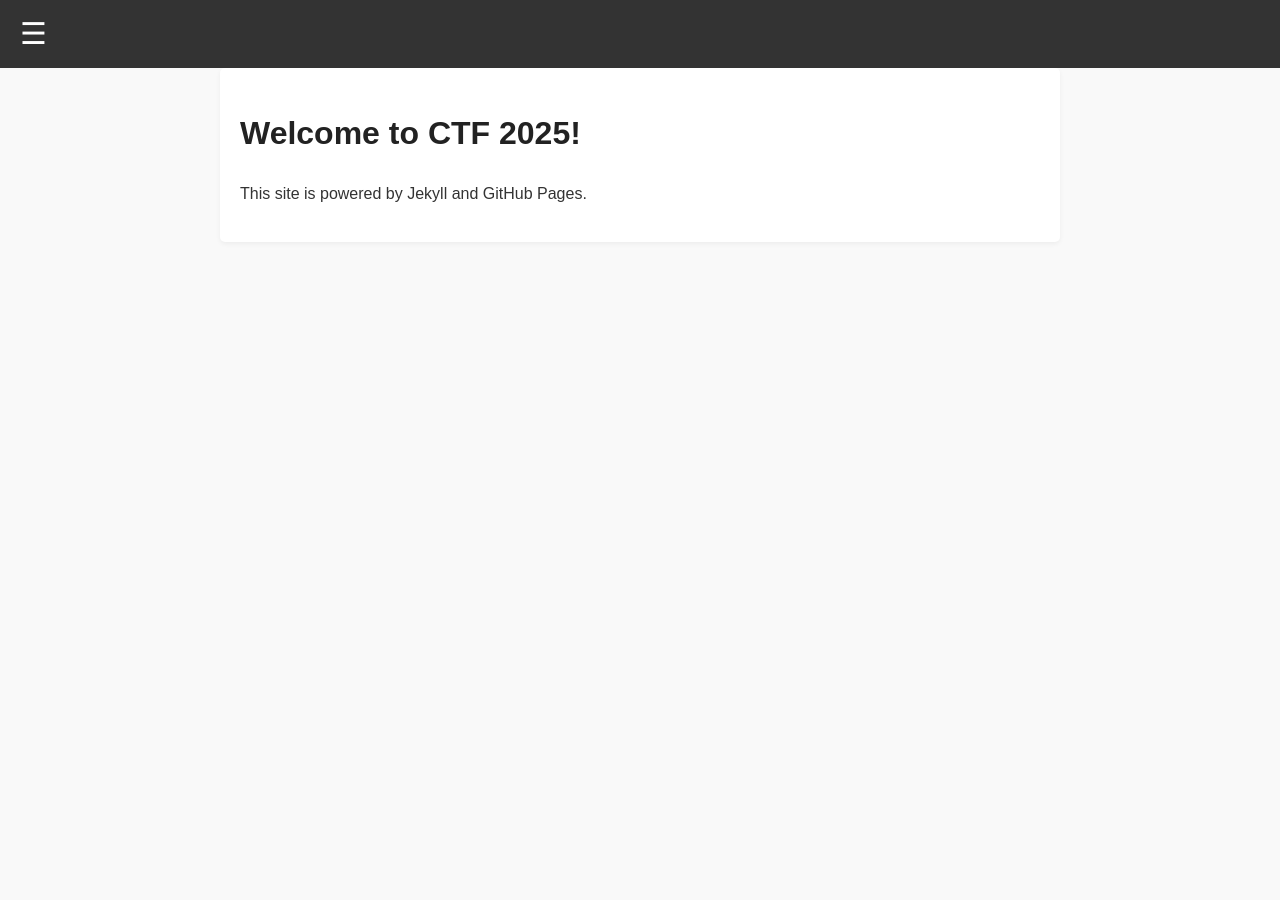
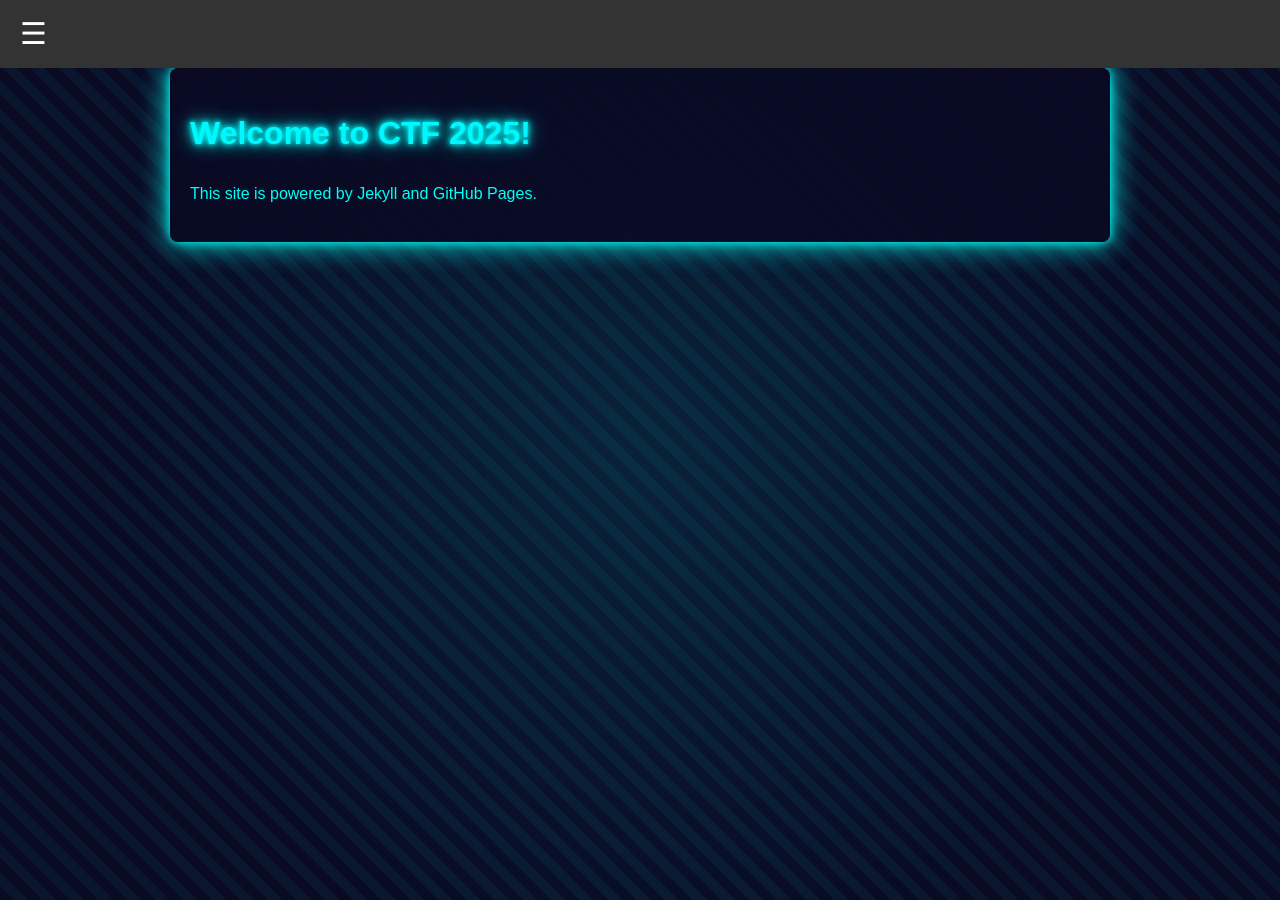
Before and after one commit to toni-graham/ctf2025, a Jekyll site: the page built from index.md, in a window 1280 px wide. Built offline with Jekyll 4.4.1, drawn with Linux system fonts in a browser that asks for light colours.

Commit message:
Update style.css

```diff
--- a/assets/css/style.css
+++ b/assets/css/style.css
@@ -1,48 +1,90 @@
-/* General page styles */
+/* Body and main container */
 body {
   margin: 0;
-  font-family: Arial, Helvetica, sans-serif;
-  background-color: #f9f9f9;
-  color: #333;
+  font-family: 'Orbitron', sans-serif;
+  background: #0a0a23; /* Very dark blue */
+  color: #00fff7; /* Bright cyan */
   line-height: 1.6;
 }
 
-/* Main content container */
 main {
   padding: 20px;
-  max-width: 800px;
+  max-width: 900px;
   margin: auto;
-  background-color: white;
-  box-shadow: 0 2px 5px rgba(0, 0, 0, 0.05);
-  border-radius: 5px;
+  background: rgba(10, 10, 35, 0.85);
+  border-radius: 8px;
+  box-shadow:
+    0 0 10px #00fff7,
+    0 0 30px #00fff7;
+  backdrop-filter: blur(5px);
 }
 
-/* Headings */
+/* Headings with neon glow */
 h1, h2, h3 {
-  color: #222;
+  color: #00f7ff;
+  text-shadow:
+    0 0 5px #00fff7,
+    0 0 10px #00fff7,
+    0 0 20px #00fff7;
   margin-top: 20px;
 }
 
-/* Links */
+/* Links with glow on hover */
 a {
-  color: #0077cc;
+  color: #00fff7;
   text-decoration: none;
+  transition: color 0.3s ease, text-shadow 0.3s ease;
 }
 
 a:hover {
-  text-decoration: underline;
+  color: #0ff;
+  text-shadow:
+    0 0 10px #00fff7,
+    0 0 20px #00fff7,
+    0 0 30px #00fff7;
 }
 
-/* Buttons (optional for future use) */
+/* Buttons with neon effect */
 button {
-  background-color: #0077cc;
-  color: white;
+  background: #00fff7;
+  color: #0a0a23;
   border: none;
-  padding: 10px 15px;
-  border-radius: 3px;
+  padding: 12px 24px;
+  font-weight: bold;
+  border-radius: 4px;
   cursor: pointer;
+  box-shadow:
+    0 0 5px #00fff7,
+    0 0 20px #00fff7;
+  transition: box-shadow 0.3s ease;
+  font-family: 'Orbitron', sans-serif;
 }
 
 button:hover {
-  background-color: #005fa3;
+  box-shadow:
+    0 0 15px #00fff7,
+    0 0 40px #00fff7;
 }
+
+/* Techno background pattern (optional) */
+body::before {
+  content: "";
+  position: fixed;
+  top: 0; left: 0; right: 0; bottom: 0;
+  background:
+    radial-gradient(circle at center, rgba(0,255,255,0.1), transparent 70%),
+    repeating-linear-gradient(45deg, transparent, transparent 10px, rgba(0,255,255,0.05) 10px, rgba(0,255,255,0.05) 20px);
+  pointer-events: none;
+  z-index: 0;
+}
+
+/* Scrollbar styling (for modern browsers) */
+::-webkit-scrollbar {
+  width: 10px;
+}
+
+::-webkit-scrollbar-thumb {
+  background: #00fff7;
+  border-radius: 10px;
+  box-shadow: 0 0 5px #00fff7;
+}
```
